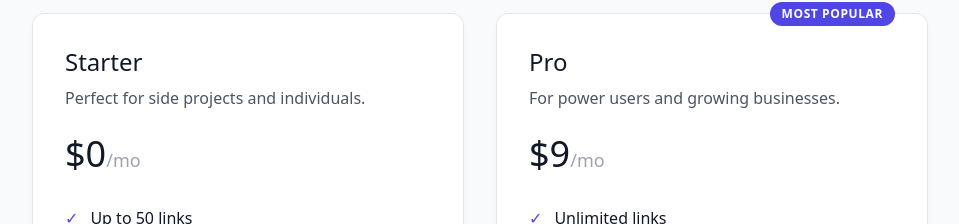
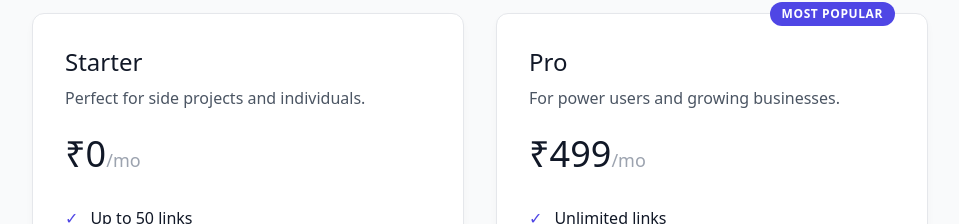
Before and after one commit to krishnarajodhiya/clixy, a Next.js app: page / in a window 1280 px wide. Shown: the part 2870-3094 px from the top of the page, without its empty margins (160-1119 px from the left). Built offline with nearby package versions, Linux system fonts and the light colour scheme.

Commit message:
style(landing): Update styling of pricing section to visually reflect Indian Rupees (INR) pricing

```diff
--- a/app/page.tsx
+++ b/app/page.tsx
@@ -134,7 +134,7 @@
           <div className="card p-8 rounded-2xl border border-border bg-surface">
             <h3 className="text-2xl font-medium text-text-primary mb-2">Starter</h3>
             <p className="text-text-secondary mb-6">Perfect for side projects and individuals.</p>
-            <p className="text-4xl font-medium text-text-primary mb-8">$0<span className="text-lg text-text-muted">/mo</span></p>
+            <p className="text-4xl font-medium text-text-primary mb-8">₹0<span className="text-lg text-text-muted">/mo</span></p>
             <ul className="space-y-4 mb-8 text-text-primary">
               <li className="flex items-center gap-3"><span className="text-accent">✓</span> Up to 50 links</li>
               <li className="flex items-center gap-3"><span className="text-accent">✓</span> Basic analytics</li>
@@ -146,7 +146,7 @@
             <div className="absolute top-0 right-8 -translate-y-1/2 bg-accent text-white px-3 py-1 rounded-full text-xs font-bold uppercase tracking-wider">Most Popular</div>
             <h3 className="text-2xl font-medium text-text-primary mb-2">Pro</h3>
             <p className="text-text-secondary mb-6">For power users and growing businesses.</p>
-            <p className="text-4xl font-medium text-text-primary mb-8">$9<span className="text-lg text-text-muted">/mo</span></p>
+            <p className="text-4xl font-medium text-text-primary mb-8">₹499<span className="text-lg text-text-muted">/mo</span></p>
             <ul className="space-y-4 mb-8 text-text-primary">
               <li className="flex items-center gap-3"><span className="text-accent">✓</span> Unlimited links</li>
               <li className="flex items-center gap-3"><span className="text-accent">✓</span> Advanced real-time analytics</li>
```
